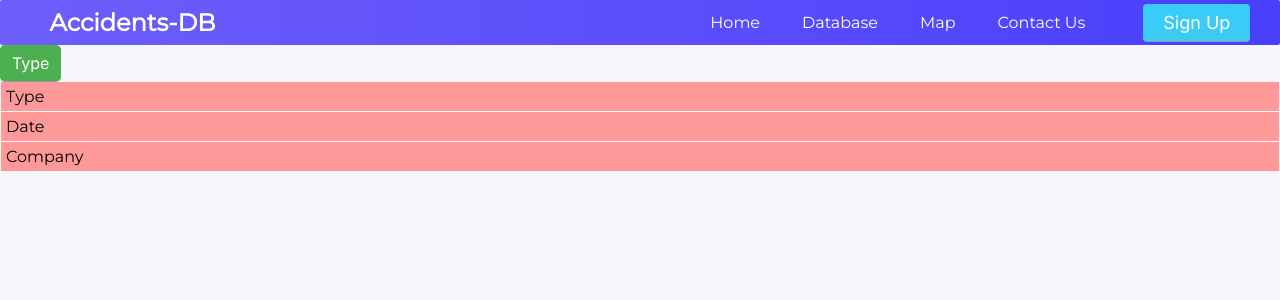
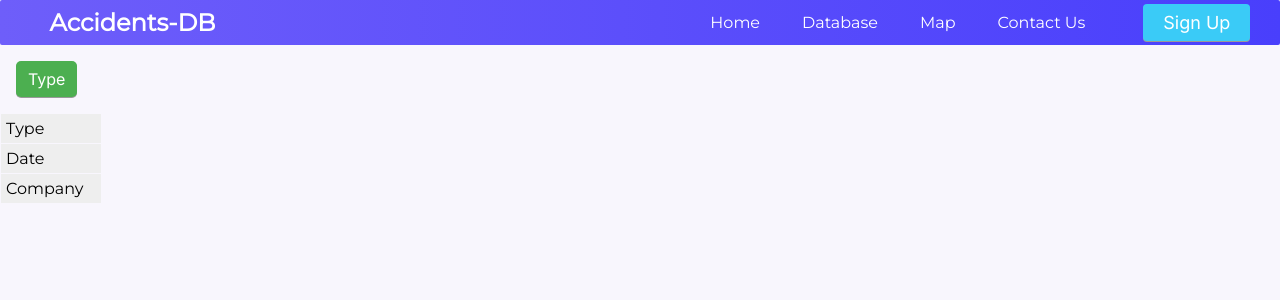
Before and after one commit to dev9318/surp_frontend, a React (Create React App) app: page /pie in a window 1280 px wide. Both pictures are taken after a click on the button "Type". Shown: the top 300 px of the page. Built offline with nearby package versions, Linux system fonts and the light colour scheme; no server answers.

Commit message:
changed styles for button

```diff
--- a/src/AppComponents/Charts/PieChart.js
+++ b/src/AppComponents/Charts/PieChart.js
@@ -40,11 +40,17 @@ function Piechart(){
 
     return (
         <div>
-          <button onClick={()=> setOpen(open=>!open)}> {col} </button>
-          {open && <div className="shadow h-auto w-56">
+          <button onClick={()=> setOpen(open=>!open)}style={{
+              position: "relative",
+              margin: "16px",
+              width: "auto"
+            }}> {col} </button>
+          {open && <div className="shadow h-auto w-56" style={{
+              position: "relative"
+            }}>
           <ul className="text-left">
             {columns.map((item, i) => (
-                <li key={i} style={{"background":"#ff9999","margin": "1px", "padding": "5px","position": "flex"}} onClick={() => {
+                <li key={i} style={{"background":"#eeeeee","margin": "1px", "padding": "5px","width":"100px"}} onClick={() => {
                   setOpen(false);
                   setCol(item);
                 }}>
```
